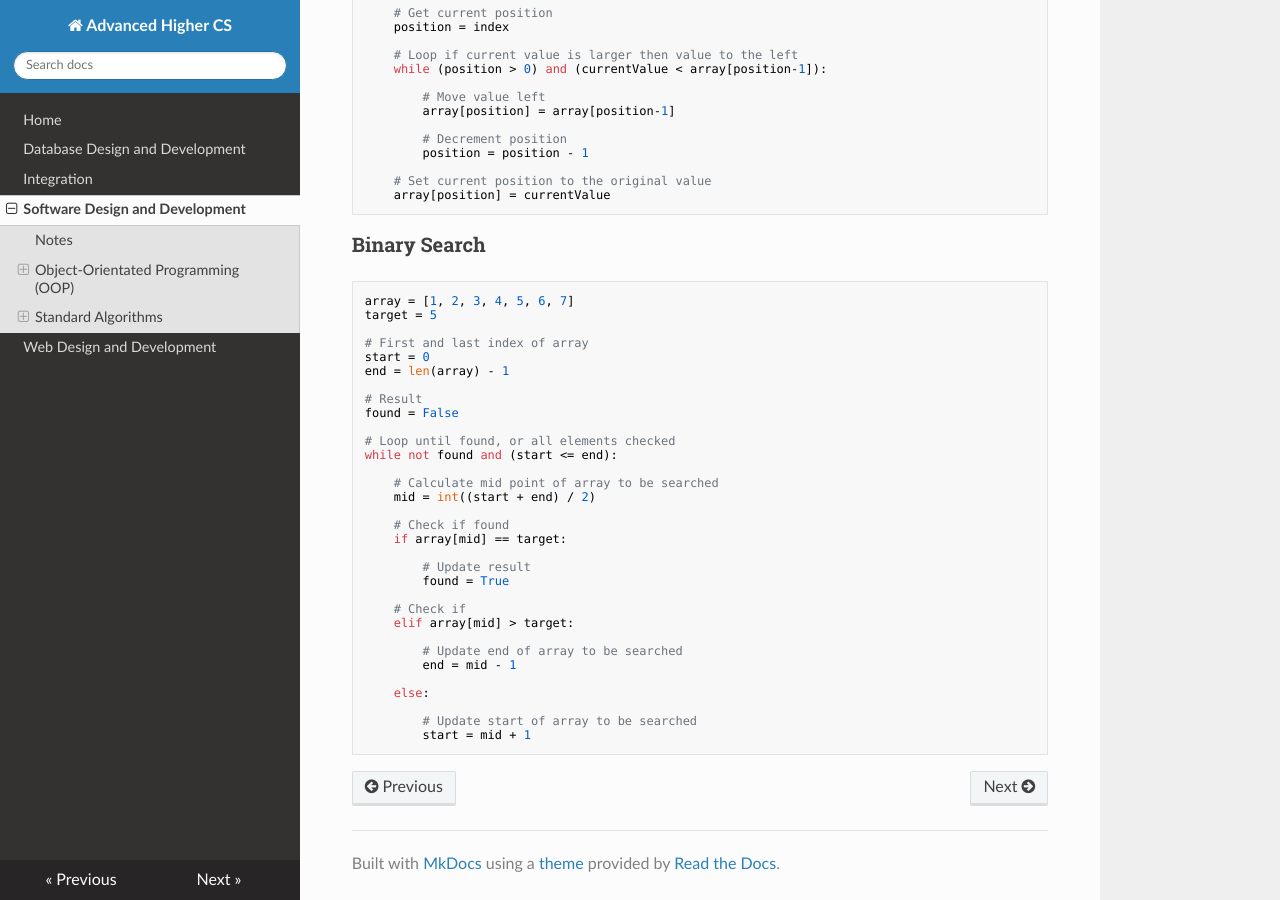
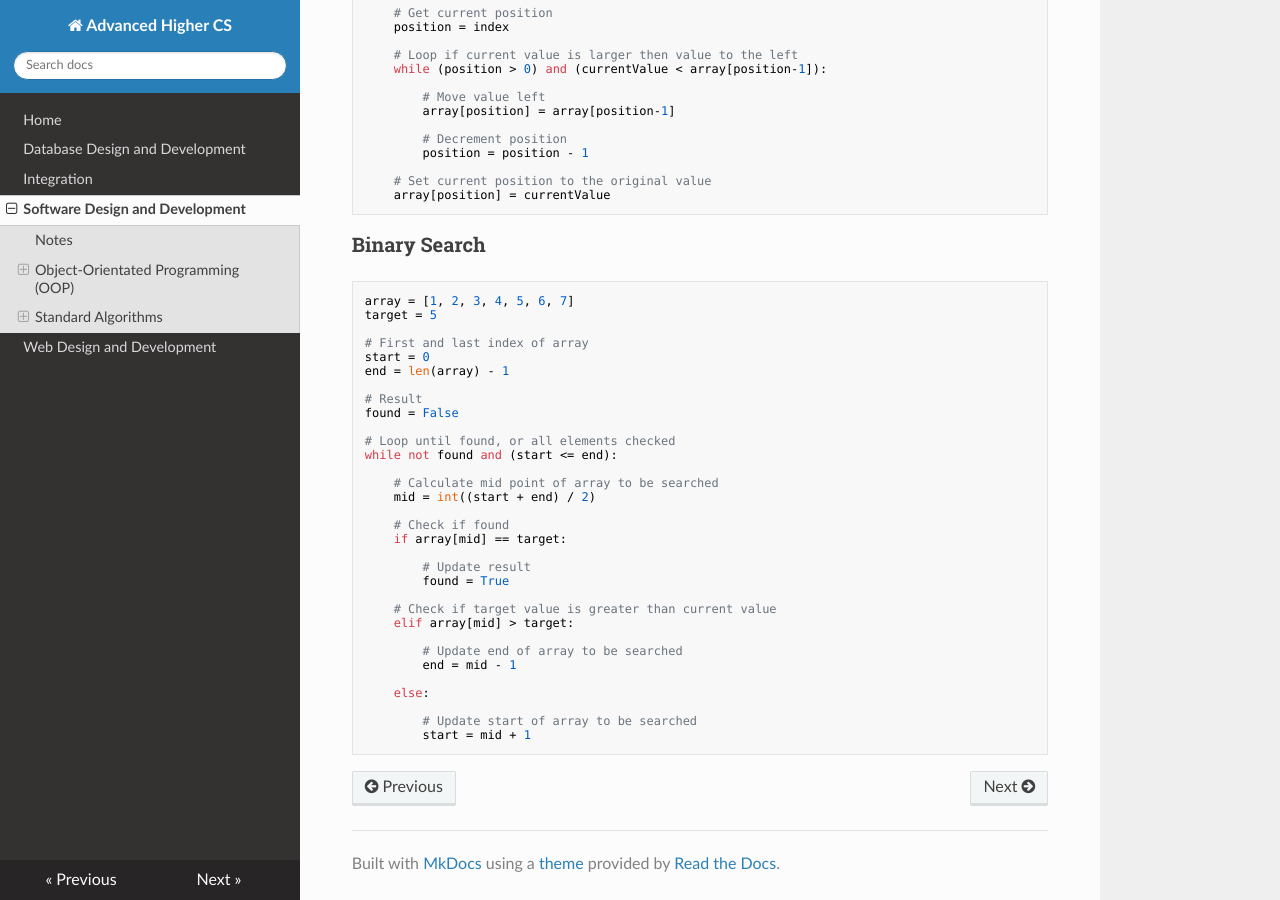
Before and after one commit to MrFriendCS/AH-CS, an MkDocs documentation site: the page built from docs/AH-CS-SDD.md, in a window 1280 px wide and 900 px high, scrolled down 2712 px. Built offline with MkDocs 1.6.1, drawn with Linux system fonts in a browser that asks for light colours; nearby versions of some CDN libraries.

Commit message:
Update AH-CS-SDD.md

```diff
--- a/docs/AH-CS-SDD.md
+++ b/docs/AH-CS-SDD.md
@@ -196,7 +196,7 @@ while not found and (start <= end):
         # Update result
         found = True
 
-    # Check if
+    # Check if target value is greater than current value
     elif array[mid] > target:
 
         # Update end of array to be searched
```
